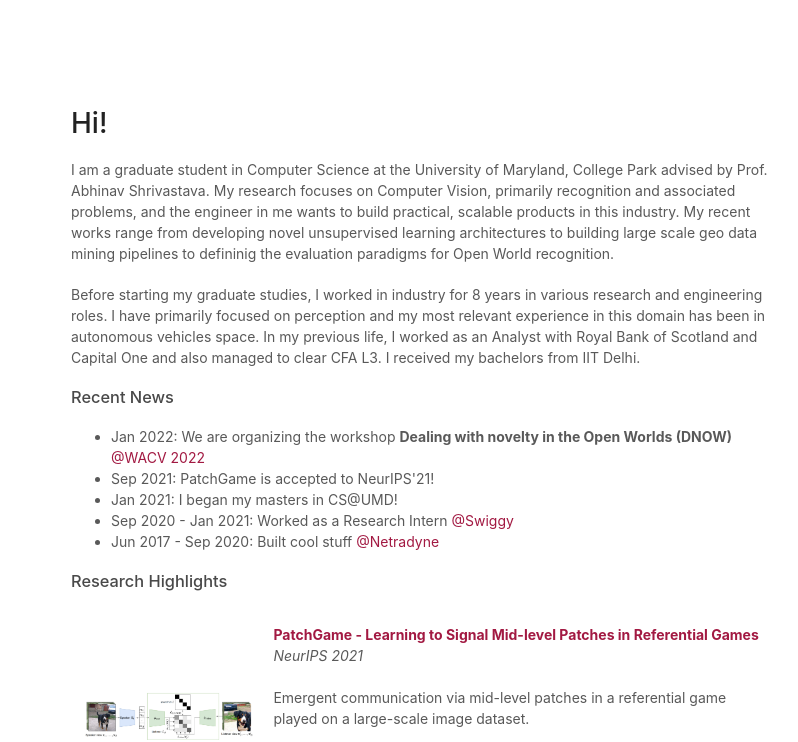
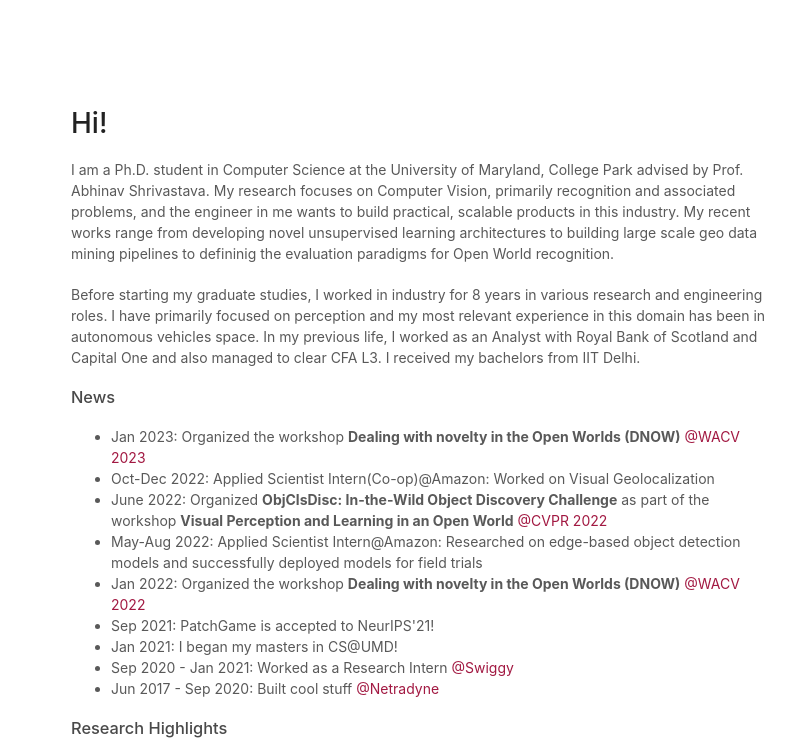
Before and after one commit to learn2phoenix/learn2phoenix.github.io, a plain HTML site: page index.html in a window 1280 px wide. Shown: the top 742 px of the page, 379-1177 px from the left. Drawn offline with Linux system fonts and the light colour scheme; files whose address does not match are found by name.

Commit message:
updating after a looong time

```diff
--- a/index.html
+++ b/index.html
@@ -71,7 +71,7 @@
       <section>
         <h1>Hi!</h1>
 
-        <p>I am a graduate student in Computer Science at the University of Maryland, College Park advised by Prof. Abhinav Shrivastava.
+        <p>I am a Ph.D. student in Computer Science at the University of Maryland, College Park advised by Prof. Abhinav Shrivastava.
           My research focuses on Computer Vision, primarily recognition and associated problems, and the engineer in me wants to build practical, scalable products
           in this industry. My recent works range from developing novel unsupervised learning architectures to building large scale geo data mining pipelines to defininig the
           evaluation paradigms for Open World recognition.</p>
@@ -80,10 +80,14 @@
             in this domain has been in autonomous vehicles space. In my previous life, I worked as an Analyst with Royal Bank of Scotland and Capital One and also managed to clear CFA L3. I received my bachelors from IIT Delhi. </p>
 
 
-        <h3>Recent News</h3>
+        <h3>News</h3>
 
         <ul>
-          <li>Jan 2022: We are organizing the workshop <b>Dealing with novelty in the Open Worlds (DNOW)</b> <a href="https://wacv2022.thecvf.com/home">@WACV 2022</a></li>
+          <li>Jan 2023: Organized the workshop <b>Dealing with novelty in the Open Worlds (DNOW)</b> <a href="https://wacv2023.thecvf.com/home">@WACV 2023</a></li>
+          <li>Oct-Dec 2022: Applied Scientist Intern(Co-op)@Amazon: Worked on Visual Geolocalization</li>
+          <li>June 2022: Organized <b>ObjClsDisc: In-the-Wild Object Discovery Challenge</b> as part of the workshop <b>Visual Perception and Learning in an Open World</b> <a href="https://cvpr2022.thecvf.com/home">@CVPR 2022</a></li>
+          <li>May-Aug 2022: Applied Scientist Intern@Amazon: Researched on edge-based object detection models and successfully deployed models for field trials</li>
+          <li>Jan 2022: Organized the workshop <b>Dealing with novelty in the Open Worlds (DNOW)</b> <a href="https://wacv2022.thecvf.com/home">@WACV 2022</a></li>
           <li>Sep 2021: PatchGame is accepted to NeurIPS'21!</li>
           <li>Jan 2021: I began my masters in CS@UMD! </li>
           <li>Sep 2020 - Jan 2021: Worked as a Research Intern <a href="https://www.swiggy.com/">@Swiggy</a></li>
```
Also changed, not shown: 1 other file.
